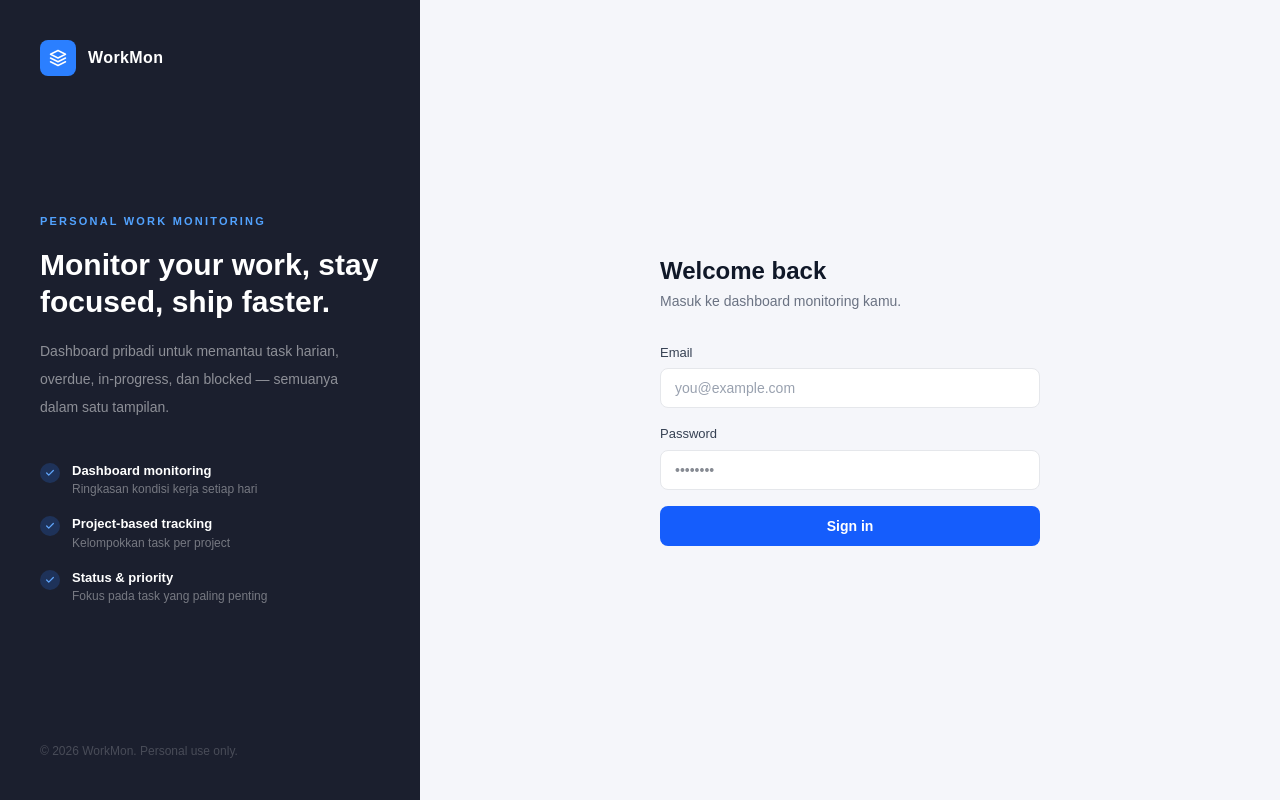
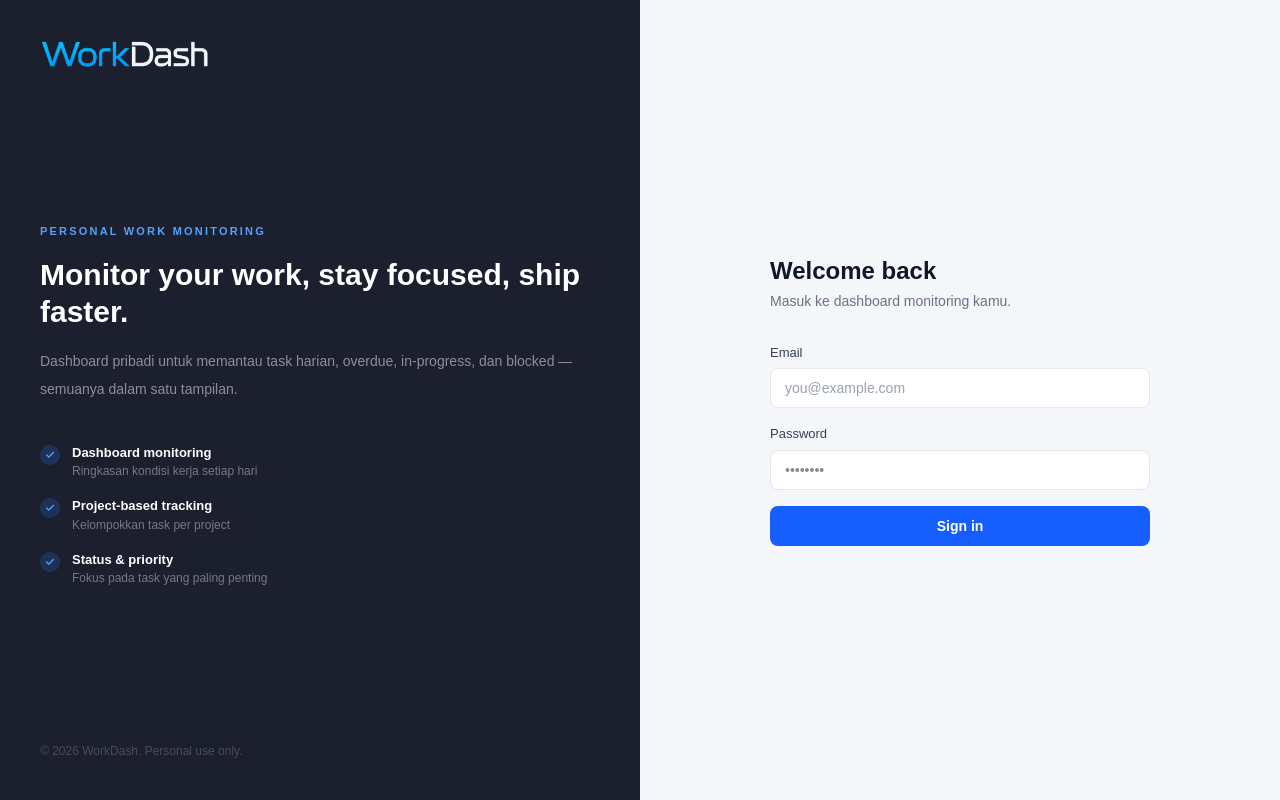
Before and after one commit to akbarryyan/personal-work-monitoring, a Next.js app: page /login in a window 1280 px wide. Built offline with nearby package versions, Linux system fonts and the light colour scheme; a web font is replaced by a local one.

Commit message:
feat: improve layout login page

```diff
--- a/app/login/page.tsx
+++ b/app/login/page.tsx
@@ -1,4 +1,5 @@
 import type { Metadata } from "next";
+import Image from "next/image";
 import { LoginForm } from "./_components/login-form";
 
 export const metadata: Metadata = {
@@ -10,16 +11,18 @@ export default function LoginPage() {
     <div className="flex min-h-screen" style={{ background: "#f5f6fa" }}>
       {/* Left branding panel */}
       <div
-        className="hidden lg:flex lg:w-105 lg:shrink-0 flex-col justify-between p-10"
+        className="hidden min-h-screen lg:flex lg:w-1/2 flex-col justify-between p-10"
         style={{ background: "#1b1f2e" }}
       >
-        <div className="flex items-center gap-3">
-          <div className="flex h-9 w-9 items-center justify-center rounded-lg bg-blue-500">
-            <svg width="18" height="18" viewBox="0 0 24 24" fill="none" stroke="white" strokeWidth="2" strokeLinecap="round" strokeLinejoin="round">
-              <path d="M12 2L2 7l10 5 10-5-10-5zM2 17l10 5 10-5M2 12l10 5 10-5" />
-            </svg>
-          </div>
-          <span className="text-[16px] font-bold tracking-wide text-white">WorkMon</span>
+        <div className="flex items-center">
+          <Image
+            src="/work-dash-brand.png"
+            alt="WorkDash"
+            width={1061}
+            height={175}
+            priority
+            className="h-7 w-auto object-contain"
+          />
         </div>
 
         <div>
@@ -54,20 +57,22 @@ export default function LoginPage() {
           </div>
         </div>
 
-        <p className="text-[12px] text-white/20">© 2026 WorkMon. Personal use only.</p>
+        <p className="text-[12px] text-white/20">© 2026 WorkDash. Personal use only.</p>
       </div>
 
       {/* Right login form */}
-      <div className="flex flex-1 items-center justify-center px-6 py-10">
+      <div className="flex min-h-screen w-full items-center justify-center px-6 py-10 lg:w-1/2">
         <div className="w-full max-w-95">
           {/* Mobile logo */}
-          <div className="mb-8 flex items-center gap-3 lg:hidden">
-            <div className="flex h-8 w-8 items-center justify-center rounded-lg bg-blue-500">
-              <svg width="16" height="16" viewBox="0 0 24 24" fill="none" stroke="white" strokeWidth="2" strokeLinecap="round" strokeLinejoin="round">
-                <path d="M12 2L2 7l10 5 10-5-10-5zM2 17l10 5 10-5M2 12l10 5 10-5" />
-              </svg>
-            </div>
-            <span className="text-[15px] font-bold text-gray-900">WorkMon</span>
+          <div className="mb-8 flex items-center lg:hidden">
+            <Image
+              src="/work-dash-brand.png"
+              alt="WorkDash"
+              width={1061}
+              height={175}
+              priority
+              className="h-6 w-auto object-contain"
+            />
           </div>
 
           <h2 className="text-2xl font-bold text-gray-900">Welcome back</h2>
```
